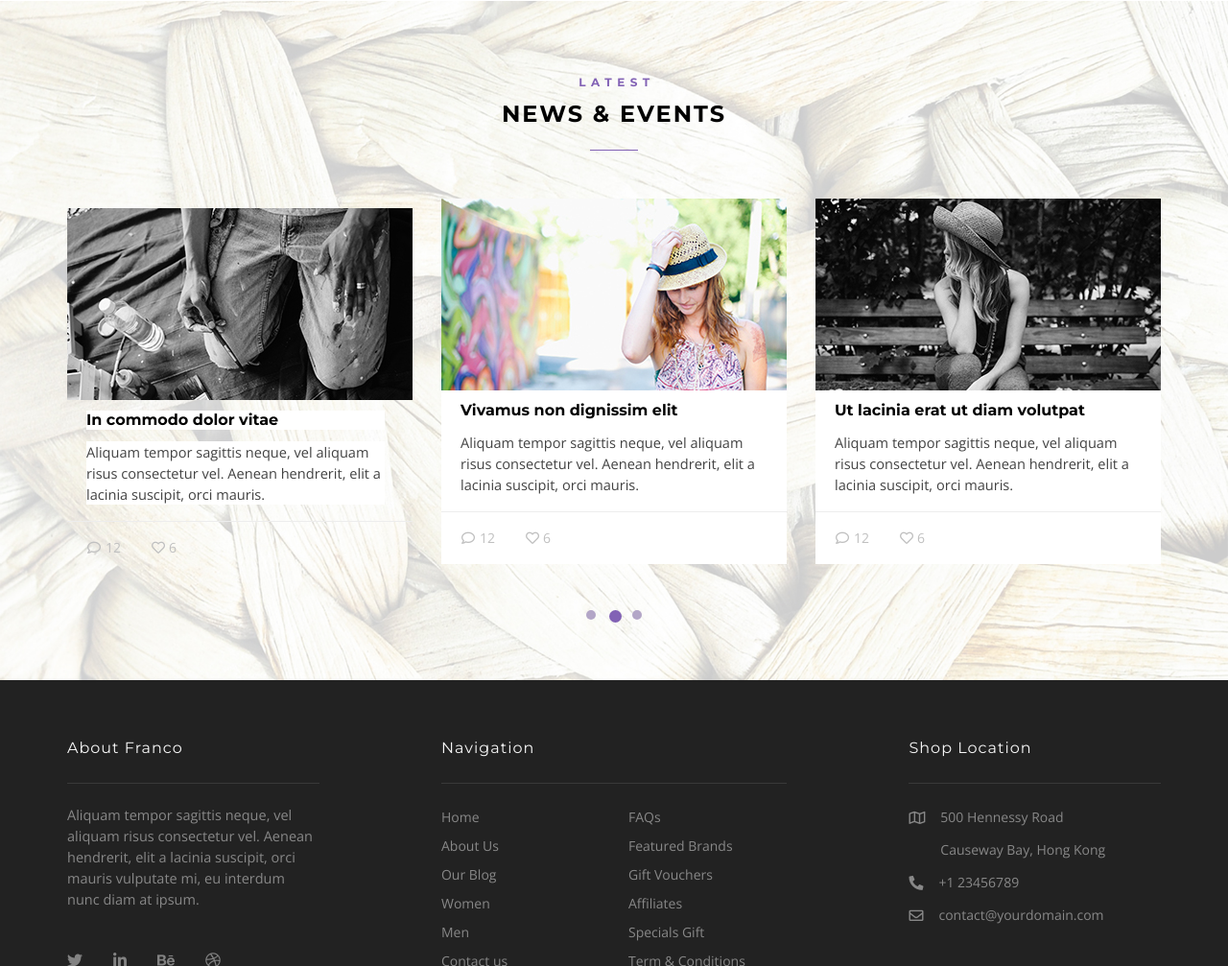
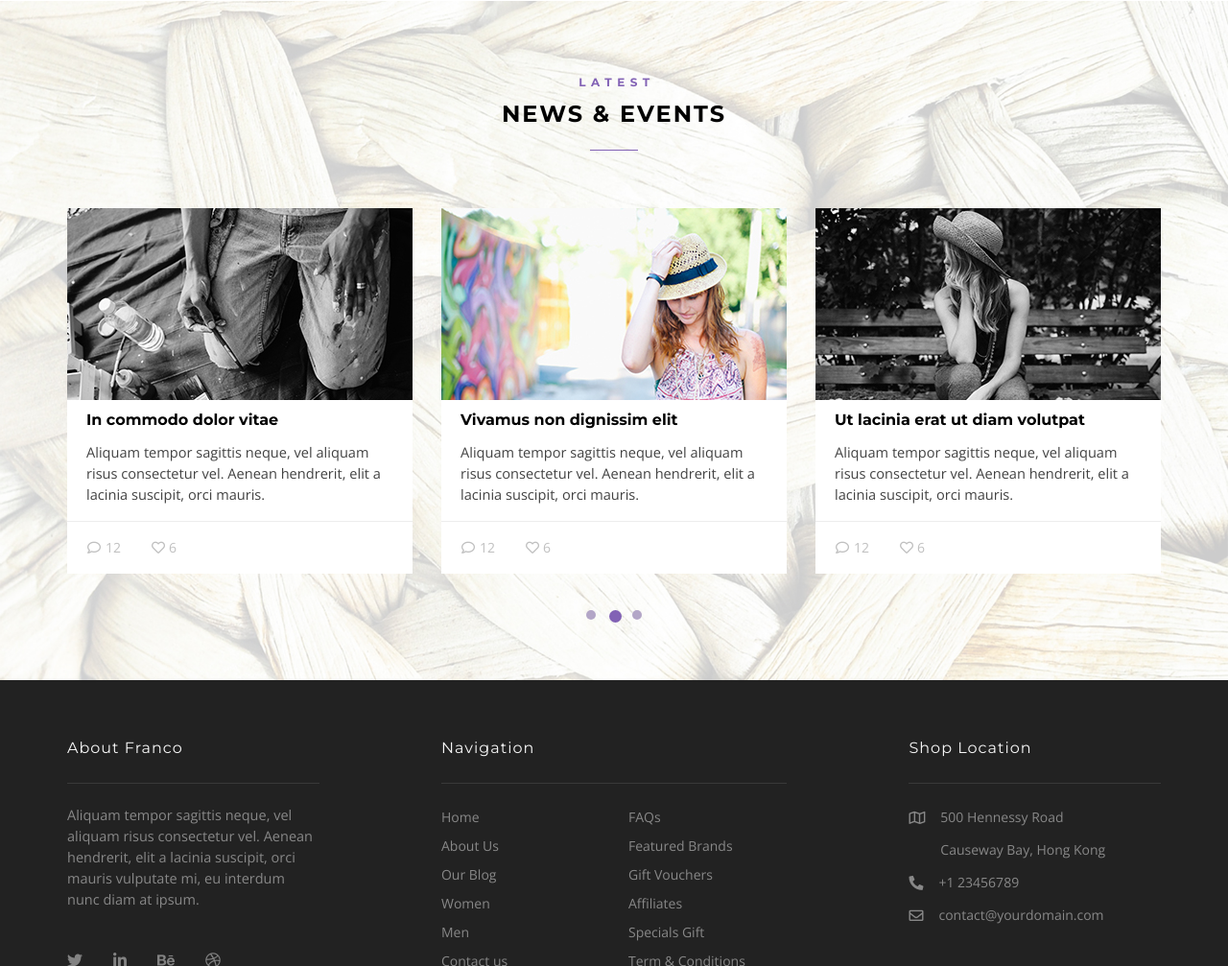
Before and after one commit to hungitytng99/trainningAHT, a plain HTML site: page index.html in a window 1280 px wide. Shown: the part 1862-2869 px from the top of the page at 96% size. Drawn offline with nearby package versions, Linux system fonts and the light colour scheme.

Commit message:
fix li in ul error

```diff
--- a/index.html
+++ b/index.html
@@ -355,7 +355,7 @@
             <div class="news__content-wrapper grid wide ">
                 <div class="owl-carousel owl-theme ">
                     <ul class="item ">
-                        <li class="news__cotnent-wrapper-item ">
+                        <li class="news__content-wrapper-item ">
                             <a href=" ">
                                 <img src="assets/images/homepage/news/news1.jpg " alt=" " class="news__content-wrapper-img ">
                             </a>
@@ -380,7 +380,7 @@
                             </div>
                         </li>
                     </ul>
-                    <div class="item ">
+                    <ul class="item ">
                         <li class="news__content-wrapper-item ">
                             <a href=" ">
                                 <img src="assets/images/homepage/news/news2.jpg " alt=" " class="news__content-wrapper-img ">
@@ -405,8 +405,8 @@
                                 </div>
                             </div>
                         </li>
-                    </div>
-                    <div class="item ">
+                    </ul>
+                    <ul class="item ">
                         <li class="news__content-wrapper-item ">
                             <a href=" ">
                                 <img src="assets/images/homepage/news/news3.jpg " alt=" " class="news__content-wrapper-img ">
@@ -431,7 +431,7 @@
                                 </div>
                             </div>
                         </li>
-                    </div>
+                    </ul>
                 </div>
             </div>
         </div>
```
